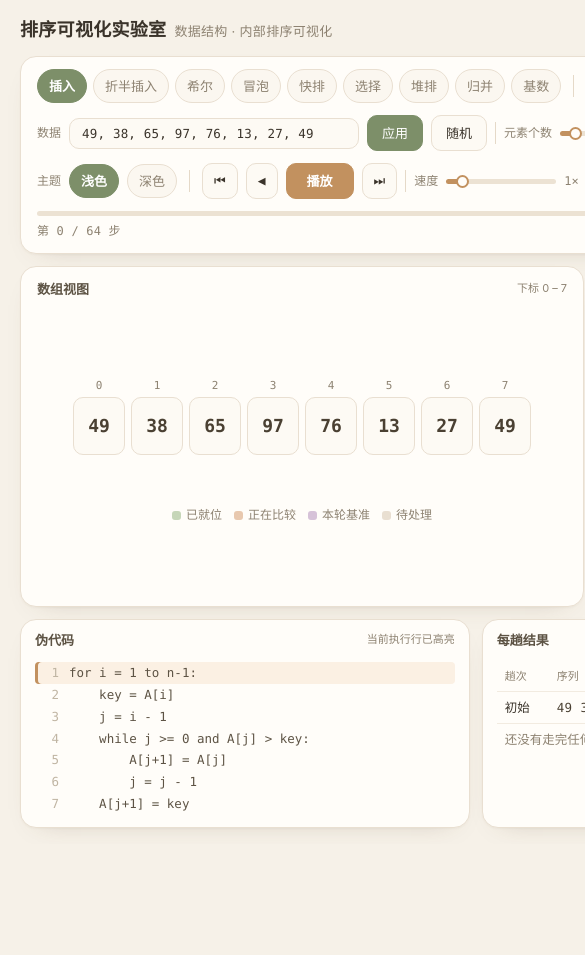
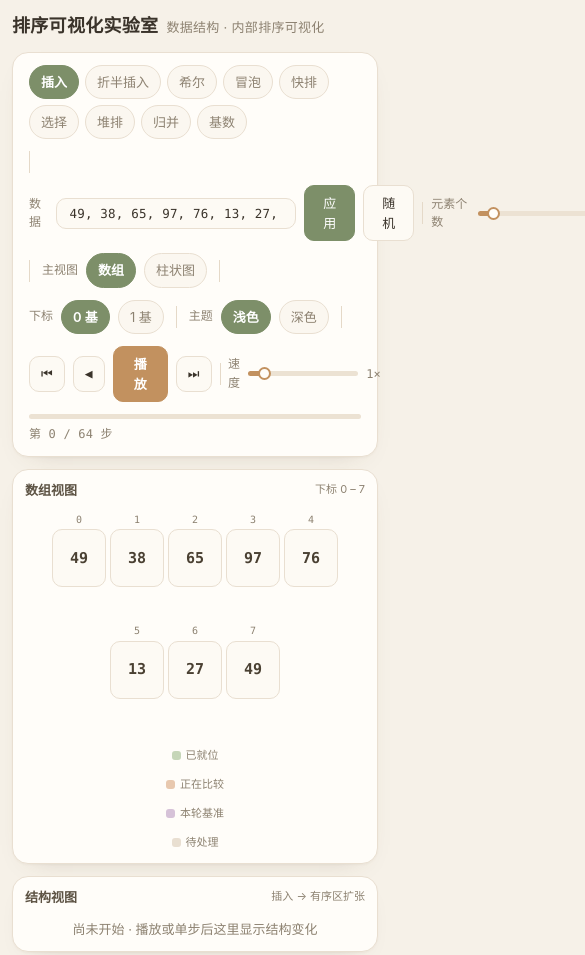
Before and after one commit to 15606095272/sortviz, a website built with Vite: page index.html in a window 390 px wide. Shown: the top 955 px of the page, 585 px wide, since content can reach past the window. Before the commit the page ends 844 px from the top, so only its background shows below. Built offline with nearby package versions, Linux system fonts and the light colour scheme.

Commit message:
feat: 窄屏降级与数组换行（按容器宽度算格数 + 越界淡化）

```diff
--- a/src/theme.css
+++ b/src/theme.css
@@ -424,6 +424,17 @@ input[type="range"].seek::-moz-range-thumb { opacity: 0; }
   min-height: 0;
 }
 
+/* 数组挂载点必须吃满卡片宽度：.arraywrap 是 align-items:center 的纵向 flex，
+   默认下这个 div 作为 flex item 会「按内容收缩」—— 宿主宽度恒等于当前行宽，
+   cellsPerRow 于是永远算到下限（4 格 = 232px 自锁，视口再宽也不换行）。
+   宽度只由卡片决定，行内各自居中（每行 .cellrow 再按内容收缩居中）。 */
+.arraywrap > div {
+  width: 100%;
+  display: flex;
+  flex-direction: column;
+  align-items: center;
+}
+
 .cellrow {
   display: flex;
   flex-direction: column;
@@ -482,6 +493,9 @@ input[type="range"].seek::-moz-range-thumb { opacity: 0; }
   border-color: var(--c-pivot-line);
   box-shadow: 0 0 0 3px var(--c-pivot-bg);
 }
+
+/* 递归区间 / 堆区之外的格子：淡化（只降不透明度，不引新色值；mark 语义不受影响） */
+.cell[data-faded="1"] { opacity: 0.4; }
 
 .ptrs {
   display: flex;
@@ -856,3 +870,34 @@ input:focus-visible {
   outline: 2px solid var(--c-accent);
   outline-offset: 2px;
 }
+
+/* ── 窄屏降级（≤1024px）：主视图与信息栏上下堆叠 + 尺寸收紧，禁止横向滚动 ──
+   分栏的两个网格容器：.views（数组卡 / 结构卡）与 .bottom（伪代码 / 每趟结果 / 状态），
+   窄屏一律压成一列；.app 原来的 min-width:1180px 是横向滚动的唯一来源，这里放开。
+   注意 --cell-w 保持 58px 不动 —— array-view 的 cellsPerRow 按 58px 步进算格数，
+   改宽度会让「算出来的每行格数」与实际排版错位（缩的是内边距与字号，不是格宽）。 */
+@media (max-width: 1180px) {
+  /* 1180 就是骨架原本写死的 .app min-width：1025–1179 这段双栏还成立，
+     但页面宽度不该再被撑到 1180（否则这段视口必然出现横向滚动条）。 */
+  .app { min-width: 0; }
+}
+
+@media (max-width: 1024px) {
+  .app {
+    min-width: 0;
+    padding: 12px 12px;
+  }
+
+  .views,
+  .bottom {
+    grid-template-columns: 1fr;
+  }
+
+  .pane { padding: 10px 12px 12px; }
+  .pane.tight { padding: 8px 10px 10px; }
+
+  .cellrow { gap: 6px; }
+  .cell { margin: 2px; font-size: 15px; }
+  .idxnum { font-size: 10px; }
+  .legend { font-size: 11px; }
+}
--- a/src/views/array-view.ts
+++ b/src/views/array-view.ts
@@ -3,7 +3,19 @@ import type { ViewState } from '../core/replay';
 import { COPY } from '../copy/zh';
 import { formatIndex, type IndexBase } from '../core/index-base';
 
-const MAX_PER_ROW = 16;
+export const MAX_PER_ROW = 16;
+export const MIN_PER_ROW = 4;
+/** 每格占位宽 / 列间距：与 theme.css 的 --cell-w(58px) 和 .idxrow 的列间距保持一致 */
+const CELL_WIDTH = 58;
+const CELL_GAP = 12;
+/** jsdom / 隐藏容器下 clientWidth 为 0 时用兜底值，保证默认仍是 16 格一行 */
+const FALLBACK_WIDTH = 1200;
+
+/** 按容器宽度算每行放几格（格宽 + 间距固定），下限 MIN_PER_ROW、上限 MAX_PER_ROW */
+export function cellsPerRow(containerWidth: number, cellWidth = CELL_WIDTH, gap = CELL_GAP): number {
+  const fit = Math.floor((containerWidth + gap) / (cellWidth + gap));
+  return Math.min(MAX_PER_ROW, Math.max(MIN_PER_ROW, fit));
+}
 
 export function createArrayView(): ViewModule {
   let host: HTMLElement | null = null;
@@ -13,21 +25,28 @@ export function createArrayView(): ViewModule {
   let auxCells: HTMLElement[] = [];
   let auxRows: HTMLElement[] = [];
   let data: number[] = [];
+  /** 当前每行格数：由宿主宽度算出，宽度变化时重建行（总格数不变，只改换行位置） */
+  let perRow = MAX_PER_ROW;
+  /** 最近一次 render 的状态与上下文：重建行后要按它重渲染，否则宽高变化会丢状态 */
+  let lastState: ViewState | null = null;
+  let lastCtx: ViewContext | null = null;
+  let ro: ResizeObserver | null = null;
 
-  function mount(target: HTMLElement, ctx: ViewContext): void {
-    host = target;
-    data = [...ctx.data];
-    host.innerHTML = '';
-    host.classList.add('array-view');
+  function resetRefs(): void {
     cells = [];
     idxNums = [];
     ptrs = [];
     auxCells = [];
     auxRows = [];
+  }
+
+  /** 按当前 perRow 把格子铺进宿主（调用方负责先清空宿主 / 调 resetRefs） */
+  function buildRows(ctx: ViewContext): void {
+    if (!host) return;
     const base: IndexBase = ctx.indexBase ?? 0;
 
-    for (let start = 0; start < data.length; start += MAX_PER_ROW) {
-      const size = Math.min(MAX_PER_ROW, data.length - start);
+    for (let start = 0; start < data.length; start += perRow) {
+      const size = Math.min(perRow, data.length - start);
       const row = document.createElement('div');
       row.className = 'cellrow';
       const idxRow = document.createElement('div');
@@ -83,8 +102,46 @@ export function createArrayView(): ViewModule {
     }
   }
 
+  /** 宿主宽度变化：换行位置重建行，再按最近状态重渲染（格数与标记都不丢） */
+  function rebuildRows(): void {
+    if (!host || !lastCtx) return;
+    const keep = lastState;
+    const keepCtx = lastCtx;
+    host.innerHTML = '';
+    resetRefs();
+    buildRows(keepCtx);
+    if (keep) render(keep, keepCtx);
+  }
+
+  function mount(target: HTMLElement, ctx: ViewContext): void {
+    host = target;
+    data = [...ctx.data];
+    lastCtx = ctx;
+    lastState = null;
+    host.innerHTML = '';
+    host.classList.add('array-view');
+    resetRefs();
+    // clientWidth 在 jsdom / 隐藏容器里恒为 0：0 或负数一律退回兜底宽度（默认 16 格一行）
+    perRow = cellsPerRow(target.clientWidth || FALLBACK_WIDTH);
+    buildRows(ctx);
+
+    // jsdom 没有 ResizeObserver —— 必须判存在，否则测试环境直接崩
+    if (typeof ResizeObserver !== 'undefined') {
+      ro = new ResizeObserver(() => {
+        if (!host) return;
+        const next = cellsPerRow(host.clientWidth || FALLBACK_WIDTH);
+        if (next === perRow) return;
+        perRow = next;
+        rebuildRows();
+      });
+      ro.observe(target);
+    }
+  }
+
   function render(state: ViewState, ctx: ViewContext): void {
     if (!host) return;
+    lastState = state;
+    lastCtx = ctx;
     const base: IndexBase = ctx.indexBase ?? 0;
     const pointerLabels = new Map<number, string[]>();
     state.activeIndices.forEach((index, order) => {
@@ -94,6 +151,16 @@ export function createArrayView(): ViewModule {
     for (const [index, marks] of state.marks) {
       if (marks.has('pivot')) pointerLabels.set(index, [...(pointerLabels.get(index) ?? []), 'pivot']);
     }
+
+    // 当前作用域（越界淡化用，独立于 data-mark 的算法标记语义）：
+    // 堆排序进行中以堆为准（heapSize 是堆内最后一个下标），否则看递归栈最后一层；
+    // 两者都没有时 scope 为 null = 全部在范围内，谁也不淡化。
+    const scope: [number, number] | null =
+      state.heapSize !== null
+        ? [0, state.heapSize]
+        : state.callStack.length > 0
+          ? state.callStack[state.callStack.length - 1]
+          : null;
 
     for (let i = 0; i < state.data.length; i++) {
       const cell = cells[i];
@@ -107,6 +174,8 @@ export function createArrayView(): ViewModule {
       // 堆排序：heapSize 是「堆内最后一个下标」，其左侧即当前堆区（虚线边框，随堆收缩）
       if (state.heapSize !== null && i <= state.heapSize) marks.add('heap');
       cell.dataset.mark = [...marks].join(' ');
+      // 递归区间 / 堆区之外的格子淡化：与 data-mark 分开，免得污染算法标记语义
+      cell.dataset.faded = scope && (i < scope[0] || i > scope[1]) ? '1' : '0';
       const ptr = ptrs[i];
       if (ptr) {
         // 每个指针一个彩色药丸：颜色由 theme.css 按 pl-i / pl-j / pl-pivot 给
@@ -135,8 +204,14 @@ export function createArrayView(): ViewModule {
   }
 
   function destroy(): void {
+    // 先解绑观察者，免得销毁后回调又去碰已清空的宿主
+    if (ro) { ro.disconnect(); ro = null; }
     if (host) { host.innerHTML = ''; host.classList.remove('array-view'); }
-    host = null; cells = []; idxNums = []; ptrs = []; auxCells = []; auxRows = [];
+    host = null;
+    resetRefs();
+    data = [];
+    lastState = null;
+    lastCtx = null;
   }
 
   return { kind: 'array', mount, render, destroy };
```
Also changed, not shown: tests/views/responsive.test.ts (added, +56 -0 lines).
